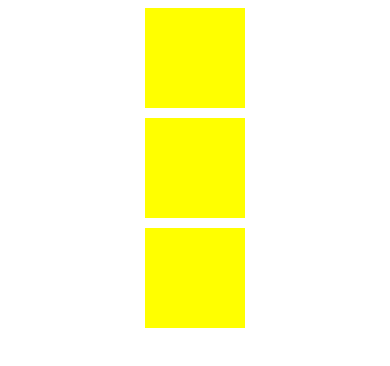
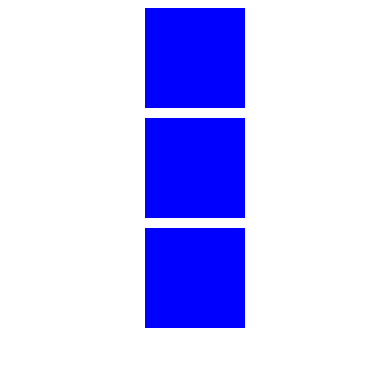
Before and after one commit to hulngo/exo., a plain HTML site: page sigmaboy7.html in a window 390 px wide. Drawn offline with Linux system fonts and the light colour scheme.

Commit message:
sigmaboy7.html

```diff
--- a/sigmaboy7.htm
+++ b/sigmaboy7.html
@@ -7,7 +7,7 @@
 </head>
 <style>
  .box{
-    background-color: blue;
+    background-color: lightblue;
     width: 100px;
     height: 100px;
 
@@ -26,7 +26,7 @@
         #boxContainer {
         display: flex;
         gap: 10px;
-        .box {background-color: yellow;
+        .box {background-color: blue;
 
         }
     }
```
